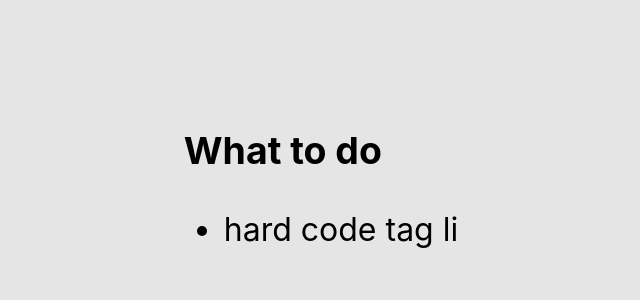
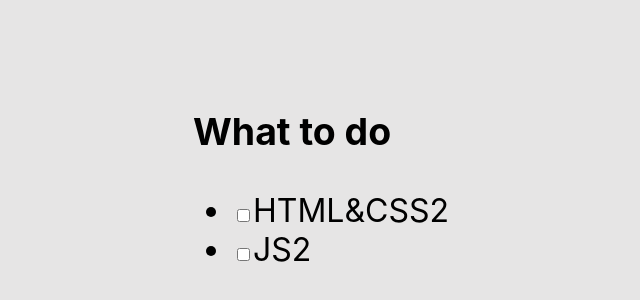
Before and after one commit to VanoKi/micro-tasks, a React app: page / in a window 1280 px wide. Shown: the part 214-514 px from the top of the page, without its empty margins (319-959 px from the left). Built offline with nearby package versions, Linux system fonts and the light colour scheme; the HTML template or start-up script is replaced by a standard one.

Commit message:
feat: map

```diff
--- a/src/components/Tasks.tsx
+++ b/src/components/Tasks.tsx
@@ -17,7 +17,14 @@ export const Tasks = (props: TasksPropstType) => {
     <div>
       <h3>{props.data.title}</h3>
       <ul>
-        <li> hard code tag li </li>
+        {props.data.tasks.map(item => {
+          return (
+            <li>
+              <input type={'checkbox'}/>
+              <span>{item.title}</span>
+            </li>
+          )
+        })}
       </ul>
     </div>
   );
```
